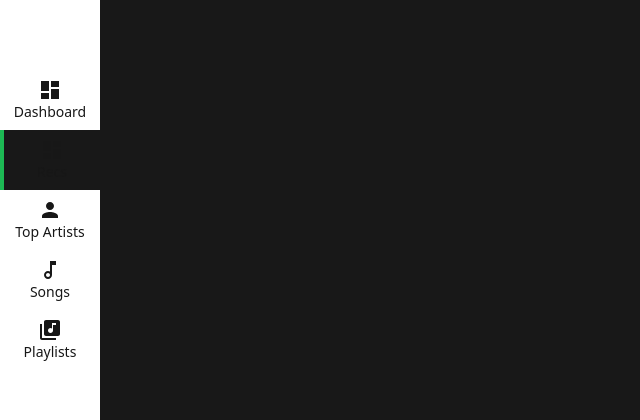
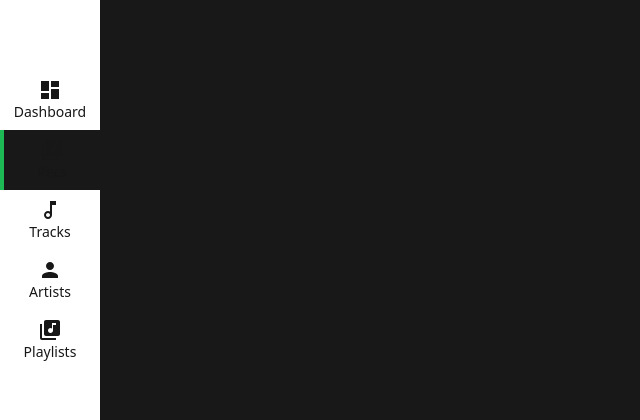
Before and after one commit to kevincas01/Vibify, a Next.js app in the folder vibify-next/: page /recs in a window 1280 px wide. Shown: the part 180-600 px from the top of the page, without its empty margins (0-640 px from the left). Built offline with nearby package versions, Linux system fonts and the light colour scheme.

Commit message:
Simplify navbar

```diff
--- a/vibify-next/app/(components)/Navbar.tsx
+++ b/vibify-next/app/(components)/Navbar.tsx
@@ -1,6 +1,6 @@
 "use client";
 
-import React from "react";
+import React, { ReactElement } from "react";
 import { usePathname } from "next/navigation";
 import DashboardIcon from "@mui/icons-material/Dashboard";
 import PersonIcon from "@mui/icons-material/Person";
@@ -12,70 +12,61 @@ const Navbar = () => {
 
   const currentPage = pathname?.split("/")[1];
 
+  interface NavbarElementProp {
+    href: string;
+    icon?:ReactElement;
+    text: string;
+    value: string;
+  }
+
+  const navbarElements: NavbarElementProp[] = [
+    {
+      href: "/dashboard",
+      icon:<DashboardIcon />,
+      text: "Dashboard",
+      value: "dashboard",
+    },{
+      href: "/recs",
+      icon:<LibraryMusicIcon/>,
+      text: "Recs",
+      value: "recs",
+    },{
+      href: "/tracks",
+      icon:<MusicNoteOutlinedIcon/>,
+      text: "Tracks",
+      value: "tracks",
+    },{
+      href: "/artists",
+      icon:<PersonIcon/>,
+      text: "Artists",
+      value: "artists",
+    },{
+      icon:<LibraryMusicIcon/>,
+      href: "/playlists",
+      text: "Playlists",
+      value: "playlists",
+    },
+  ];
   return (
-    <div className="md:h-screen bg-background w-screen fixed md:top-0 md:w-[100px]  bottom-0 md:block flex flex-col">
+    <div className="z-20 md:h-screen bg-background w-screen fixed md:top-0 md:w-[100px]  bottom-0 md:block flex flex-col">
       <div className="flex flex-col justify-center h-full">
         <ul className=" flex flex-row md:flex-col navbar-links text-center w-full">
+          {navbarElements.map((element: NavbarElementProp) => (
             <li
+              key={element.value}
               className={`flex box py-4 md:py-2 justify-center flex-1 text-sm flex-col items-center ${
-              currentPage === "dashboard"
+                currentPage === element.value
                   ? " border-t-4 md:border-t-0 md:border-l-4 border-main bg-grayBg"
                   : ""
               }`}
             >
-            <Link href="/dashboard">
-              <DashboardIcon />
-              <div>Dashboard</div>
+              <Link href={element.href}>
+                {element.icon}
+                <div>{element.text}</div>
               </Link>
             </li>
-          <li
-            className={`flex box py-4 md:py-2 justify-center flex-1 text-sm flex-col items-center ${
-              currentPage === "recs"
-                ? " border-t-4 md:border-t-0 md:border-l-4 border-main bg-grayBg"
-                : ""
-            }`}
-          >
-            <Link href={"/recs"}>
-              <DashboardIcon />
-              <div>Recs</div>
-            </Link>
-          </li>
-          <li
-            className={`flex box py-4 md:py-2 justify-center flex-1 text-sm flex-col items-center   ${
-              currentPage === "artists"
-                ? " border-t-4 md:border-t-0 md:border-l-4 border-main"
-                : ""
-            }`}
-          >
-            <Link href={"/artists"}>
-              <PersonIcon />
-              <div>Top Artists</div>
-            </Link>
-          </li>
-          <li
-            className={`flex box py-4 md:py-2 justify-center flex-1 text-sm flex-col items-center   ${
-              currentPage === "songs"
-                ? " border-t-4 md:border-t-0 md:border-l-4 border-main"
-                : ""
-            }`}
-          >
-            <Link href={"/songs"}>
-              <MusicNoteOutlinedIcon />
-              <div>Songs</div>
-            </Link>
-          </li>
-          <li
-            className={`flex box py-4 md:py-2 justify-center flex-1 text-sm flex-col items-center   ${
-              currentPage === "playlists"
-                ? " border-t-4 md:border-t-0 md:border-l-4 border-main"
-                : ""
-            }`}
-          >
-            <Link href={"/playlists"}>
-              <LibraryMusicIcon />
-              <div>Playlists</div>
-            </Link>
-          </li>
+          ))}
+
         </ul>
       </div>
     </div>
```
Lines whose indentation alone changed are shown as unchanged.
